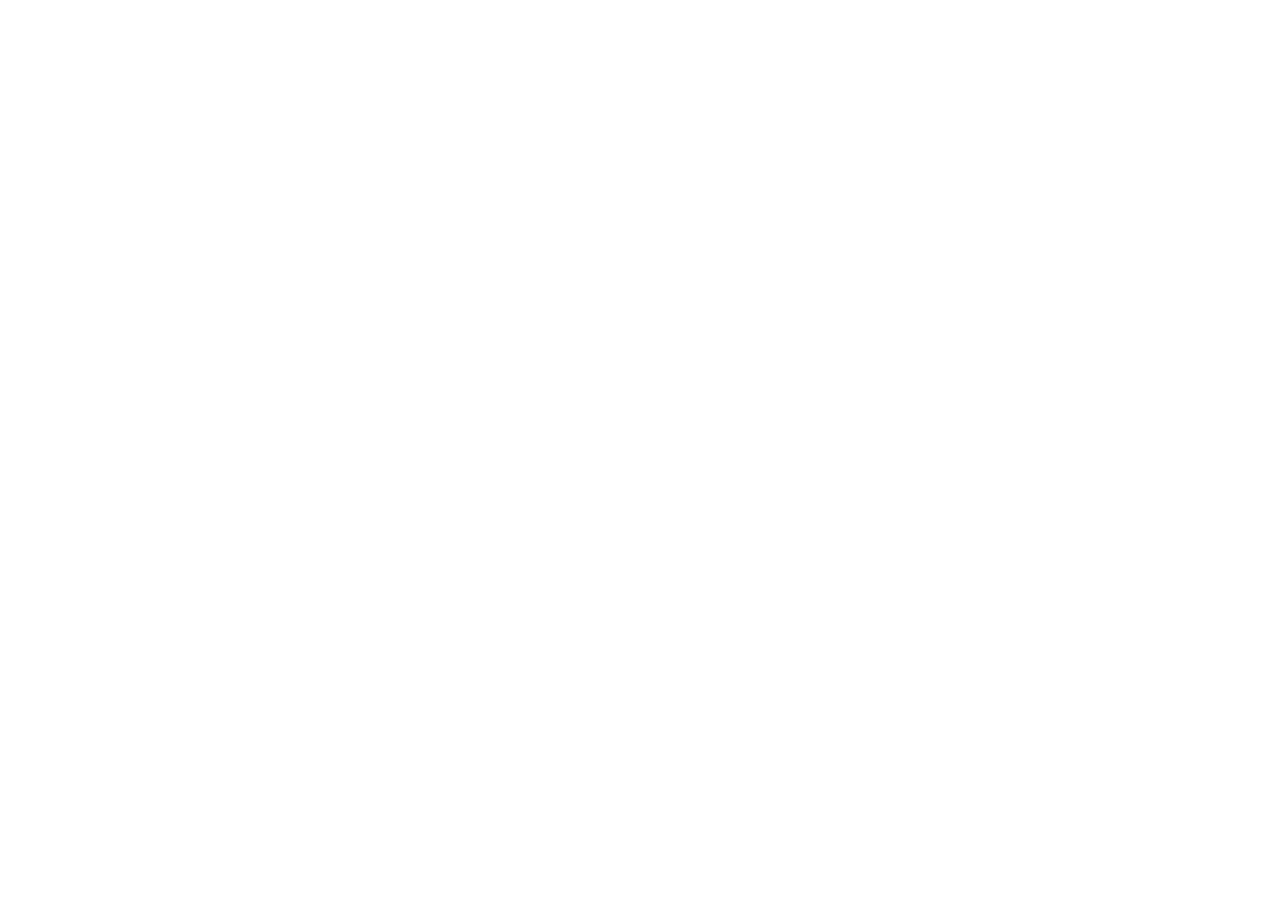
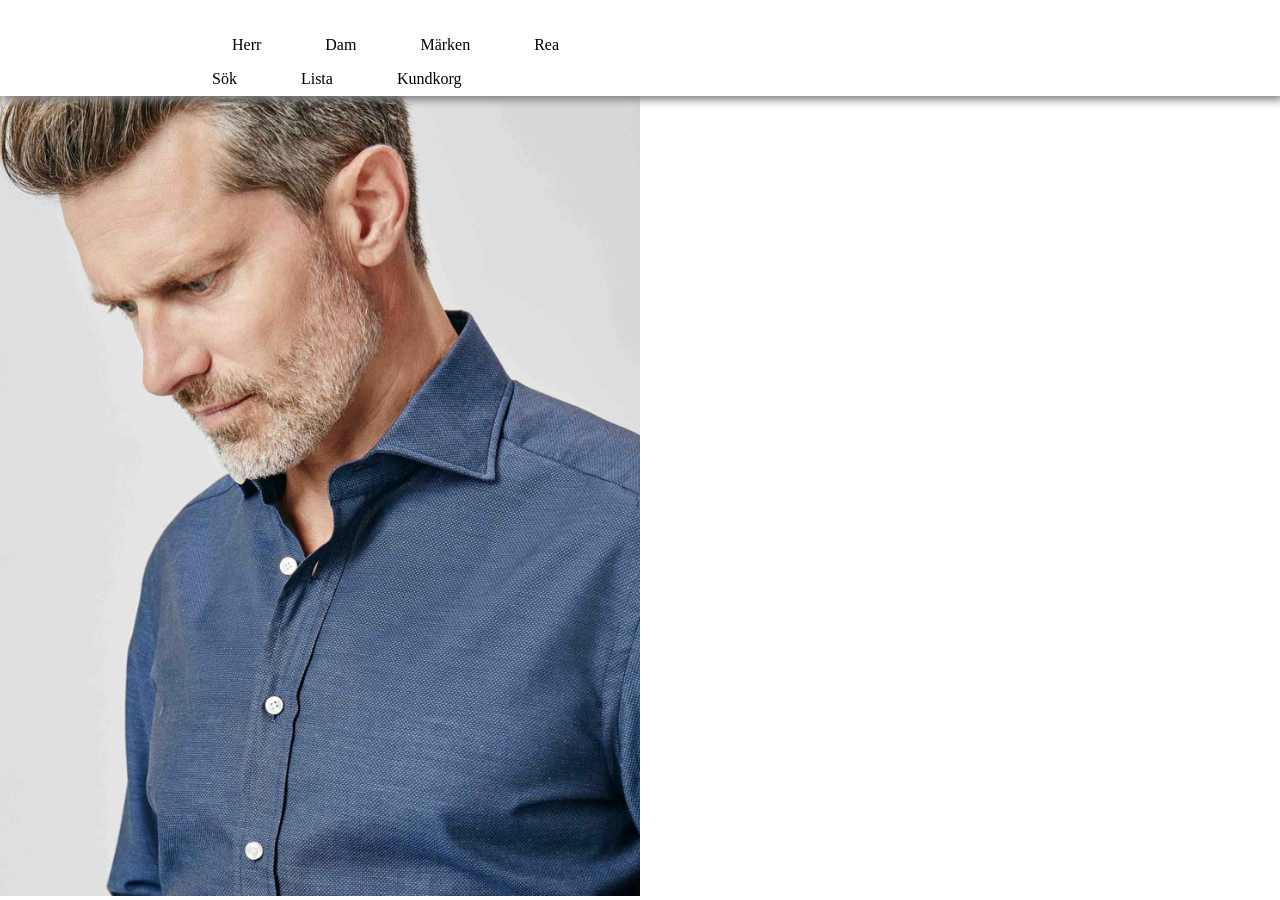
Before and after one commit to spookiebruh/responsive-site-mock, a plain HTML site: page index.html in a window 1280 px wide. Before the commit the page ends 800 px from the top, so only its background shows below. Drawn offline with Linux system fonts and the light colour scheme.

Commit message:
navbar first draft, main image added

```diff
--- a/index.html
+++ b/index.html
@@ -4,9 +4,32 @@
     <meta charset="UTF-8">
     <meta http-equiv="X-UA-Compatible" content="IE=edge">
     <meta name="viewport" content="width=device-width, initial-scale=1.0">
+    <link rel="stylesheet" href="style.css">
     <title>Document</title>
 </head>
 <body>
+    <div class="navbar">
+        <ul class="lileft">
+            <li class="lielement">Herr</li>
+            <li class="lielement">Dam</li>
+            <li class="lielement">Märken</li>
+            <li class="lielement">Rea</li>
 
+        </ul>
+        <ul class="liright">
+            <li class="lielement">Sök</li>
+            <li class="lielement">Lista</li>
+            <li class="lielement">Kundkorg</li>
+        </ul>
+    </div>
+
+    <div class="productcontainer">
+        <div class="imgcontainer">
+            <img class="mainimg" src="images/main.png" alt="Image could not be loaded.">
+        </div>
+        <div class="infocontainer">
+
+        </div>
+    </div>
 </body>
 </html>
--- a/style.css
+++ b/style.css
@@ -0,0 +1,44 @@
+*{
+margin: 0;
+padding: 0;
+}
+.navbar{
+    filter: drop-shadow(3px 4px 4px gray);
+    padding: 20px;
+    height: 7vh;
+    background-color: white;
+}
+.navbarlist{
+    list-style-type: none;
+    margin-top: 3vh;
+    padding: 0;
+    overflow: hidden;
+}
+li{
+    float: left;
+    display: inline;
+
+}
+.lileft{
+    float: left;
+    padding-left: 20px;
+    margin-left: 10vw;
+    margin-top: 2vh;
+    margin-right: 0;
+}
+.liright{
+    float: left;
+    padding-right: 20px;
+    margin-right: 20vw;
+    margin-top: 2vh;
+    margin-left: 10vw;
+}
+.lielement{
+    float: left;
+    padding-left: 5vw;
+}
+.mainimg {
+    width: 50vw;
+    height: 100vh;
+    object-fit: cover;
+}
```
Also changed, not shown: images/main.png (added).
